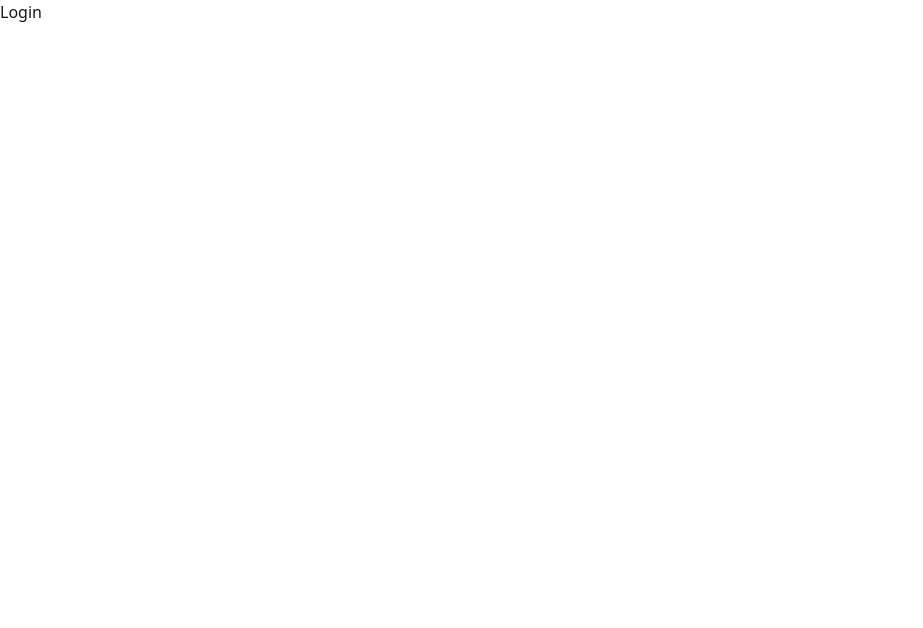
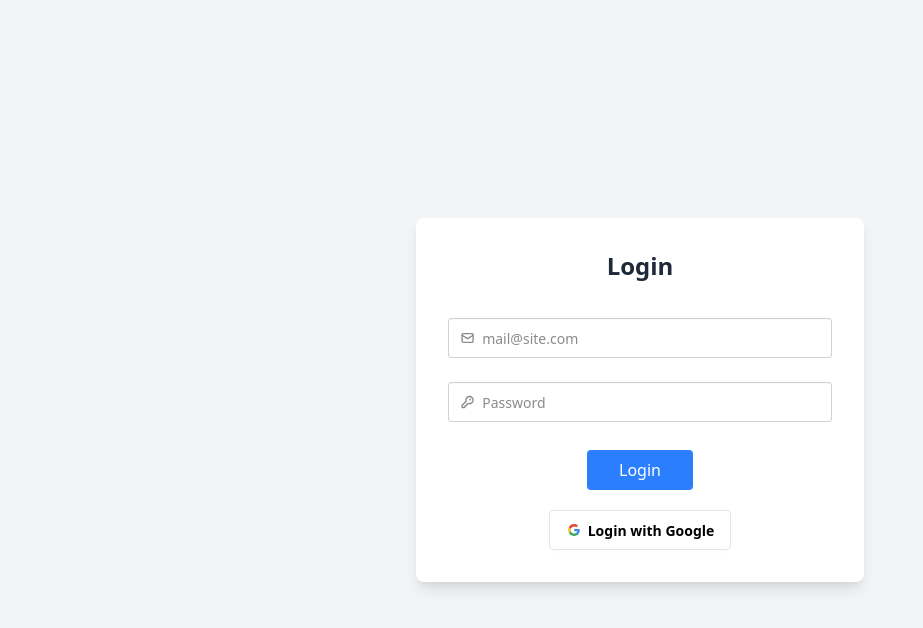
Before and after one commit to DivyanshChaudhary0/Dev_Tinder_UI, a React (Vite) app: page /login in a window 1280 px wide. Shown: the top 628 px of the page, without its empty margins (0-923 px from the left). Built offline with nearby package versions, Linux system fonts and the light colour scheme.

Commit message:
Make login page and access of redux

```diff
--- a/package.json
+++ b/package.json
@@ -10,9 +10,12 @@
     "preview": "vite preview"
   },
   "dependencies": {
+    "@reduxjs/toolkit": "^2.5.1",
     "@tailwindcss/vite": "^4.0.7",
+    "axios": "^1.7.9",
     "react": "^18.3.1",
     "react-dom": "^18.3.1",
+    "react-redux": "^9.2.0",
     "react-router-dom": "^7.2.0",
     "tailwindcss": "^4.0.7"
   },
--- a/src/Components/Navbar.jsx
+++ b/src/Components/Navbar.jsx
@@ -1,13 +1,22 @@
 import React from "react";
+import { useSelector } from "react-redux";
 
 const Navbar = () => {
+
+  const user = useSelector((store)=> store.user)
+  console.log(user);
+
+
   return (
     <div className="navbar bg-gray-800 text-white px-10 py-4">
       <div className="flex-1">
         <a className="btn btn-ghost text-xl"> 🧑‍💻 DevTinder</a>
       </div>
-      <div className="flex-none text-black">
-        <div className="dropdown dropdown-end">
+      {
+        user &&
+      <div className="flex-none text-black flex items-center gap-4 text-white">
+        <div> Welcome, {user?.username}</div>
+        <div className="dropdown dropdown-end text-black">
           <div
             tabIndex={0}
             role="button"
@@ -16,7 +25,7 @@ const Navbar = () => {
             <div className="w-10 rounded-full">
               <img
                 alt="Tailwind CSS Navbar component"
-                src="https://img.daisyui.com/images/stock/photo-1534528741775-53994a69daeb.webp"
+                src={user.photoURL}
               />
             </div>
           </div>
@@ -39,6 +48,7 @@ const Navbar = () => {
           </ul>
         </div>
       </div>
+      }
     </div>
   );
 };
--- a/src/Pages/Login.jsx
+++ b/src/Pages/Login.jsx
@@ -1,10 +1,160 @@
-
-import React from 'react'
+import axios from "axios";
+import React, { useState } from "react";
+import { useDispatch } from "react-redux";
+import { useNavigate } from "react-router-dom";
+import { addUser } from "../utils/UserSlice";
 
 const Login = () => {
+  const [email, setEmail] = useState("");
+  const [password, setPassword] = useState("");
+  const [error, setError] = useState("");
+
+  const dispatch = useDispatch();
+  const navigate = useNavigate();
+
+  async function handleSubmit(e) {
+    e.preventDefault();
+    try {
+      const res = await axios.post(
+        "http://localhost:3000/login",
+        { email, password },
+        {
+          withCredentials: true,
+        }
+      );
+      dispatch(addUser(res.data.user))
+      navigate("/")
+      console.log(res);
+    } catch (err) {
+      console.log(err);
+      setError(err?.response?.data?.message);
+    }
+  }
+
   return (
-    <div>Login</div>
-  )
-}
+    <main className="w-full h-screen flex items-center justify-center bg-gray-100 px-4">
+      <section className="w-full max-w-md bg-white p-6 sm:p-8 shadow-lg rounded-lg">
+        <h2 className="text-center text-2xl font-semibold mb-6 text-gray-800">
+          Login
+        </h2>
 
-export default Login
+        <form onSubmit={handleSubmit} className="flex items-center justify-center flex-col">
+
+          <div className="input-group w-full flex flex-col my-3">
+            <label className="input validator w-full">
+              <svg
+                className="h-[1em] opacity-50"
+                xmlns="http://www.w3.org/2000/svg"
+                viewBox="0 0 24 24"
+              >
+                <g
+                  strokeLinejoin="round"
+                  strokeLinecap="round"
+                  strokeWidth="2.5"
+                  fill="none"
+                  stroke="currentColor"
+                >
+                  <rect width="20" height="16" x="2" y="4" rx="2"></rect>
+                  <path d="m22 7-8.97 5.7a1.94 1.94 0 0 1-2.06 0L2 7"></path>
+                </g>
+              </svg>
+              <input value={email} onChange={(e)=> setEmail(e.target.value)} className="w-full" type="email" placeholder="mail@site.com" required />
+            </label>
+            <div className="validator-hint hidden">
+              Enter valid email address
+            </div>
+          </div>
+
+          <div className="input-group w-full flex flex-col my-3">
+            <label className="input validator w-full">
+              <svg
+                className="h-[1em] opacity-50"
+                xmlns="http://www.w3.org/2000/svg"
+                viewBox="0 0 24 24"
+              >
+                <g
+                  strokeLinejoin="round"
+                  strokeLinecap="round"
+                  strokeWidth="2.5"
+                  fill="none"
+                  stroke="currentColor"
+                >
+                  <path d="M2.586 17.414A2 2 0 0 0 2 18.828V21a1 1 0 0 0 1 1h3a1 1 0 0 0 1-1v-1a1 1 0 0 1 1-1h1a1 1 0 0 0 1-1v-1a1 1 0 0 1 1-1h.172a2 2 0 0 0 1.414-.586l.814-.814a6.5 6.5 0 1 0-4-4z"></path>
+                  <circle
+                    cx="16.5"
+                    cy="7.5"
+                    r=".5"
+                    fill="currentColor"
+                  ></circle>
+                </g>
+              </svg>
+              <input
+                value={password}
+                onChange={(e)=> setPassword(e.target.value)}
+                type="password"
+                required
+                placeholder="Password"
+                minLength="6"
+                pattern="(?=.*[a-z])).{6,}"
+                title="Must be more than 6 characters, including number, lowercase letter, uppercase letter"
+              />
+            </label>
+            <p className="validator-hint hidden">
+              Must be more than 8 characters, including
+              <br />
+              At least one number
+              <br />
+              At least one lowercase letter
+              <br />
+              At least one uppercase letter
+            </p>
+          </div>
+
+          <button className="bg-blue-500 hover:bg-blue-600 transition text-white px-8 py-2 rounded font-medium mt-4">
+            Login
+          </button>
+
+          <div className="btn bg-white text-black border-[#e5e5e5] mt-5">
+            <svg
+              aria-label="Google logo"
+              width="16"
+              height="16"
+              xmlns="http://www.w3.org/2000/svg"
+              viewBox="0 0 512 512"
+            >
+              <g>
+                <path d="m0 0H512V512H0" fill="#fff"></path>
+                <path
+                  fill="#34a853"
+                  d="M153 292c30 82 118 95 171 60h62v48A192 192 0 0190 341"
+                ></path>
+                <path
+                  fill="#4285f4"
+                  d="m386 400a140 175 0 0053-179H260v74h102q-7 37-38 57"
+                ></path>
+                <path
+                  fill="#fbbc02"
+                  d="m90 341a208 200 0 010-171l63 49q-12 37 0 73"
+                ></path>
+                <path
+                  fill="#ea4335"
+                  d="m153 219c22-69 116-109 179-50l55-54c-78-75-230-72-297 55"
+                ></path>
+              </g>
+            </svg>
+            Login with Google
+          </div>
+
+        </form>
+
+        {error && (
+          <div className="text-red-500 font-medium text-center mt-3">
+            {error}
+          </div>
+        )}
+      </section>
+    </main>
+  );
+};
+
+export default Login;
--- a/src/main.jsx
+++ b/src/main.jsx
@@ -1,11 +1,14 @@
-
 import { createRoot } from "react-dom/client";
 import App from "./App.jsx";
 import "./index.css";
 import { BrowserRouter } from "react-router-dom";
+import { Provider } from "react-redux";
+import store from "./utils/Store.jsx";
 
 createRoot(document.getElementById("root")).render(
-  <BrowserRouter>
-    <App />
-  </BrowserRouter>
+  <Provider store={store}>
+    <BrowserRouter>
+      <App />
+    </BrowserRouter>
+  </Provider>
 );
--- /dev/null
+++ b/src/utils/Store.jsx
@@ -0,0 +1,11 @@
+
+import { configureStore } from "@reduxjs/toolkit";
+import userReducer from "./UserSlice"
+
+const store = configureStore({
+    reducer: {
+        user: userReducer
+    }
+})
+
+export default store;
--- /dev/null
+++ b/src/utils/UserSlice.jsx
@@ -0,0 +1,18 @@
+
+import { createSlice } from "@reduxjs/toolkit";
+
+const userSlice = createSlice({
+    name: "user",
+    initialState: null,
+    reducers: {
+        addUser: function(state,action){
+            return action.payload;
+        },
+        removeUser: function(state,action){
+            return null;
+        }
+    }
+})
+
+export const {addUser,removeUser} = userSlice.actions;
+export default userSlice.reducer;
```
Also changed, not shown: 1 other file (tests, documents, lock files or other folders).
